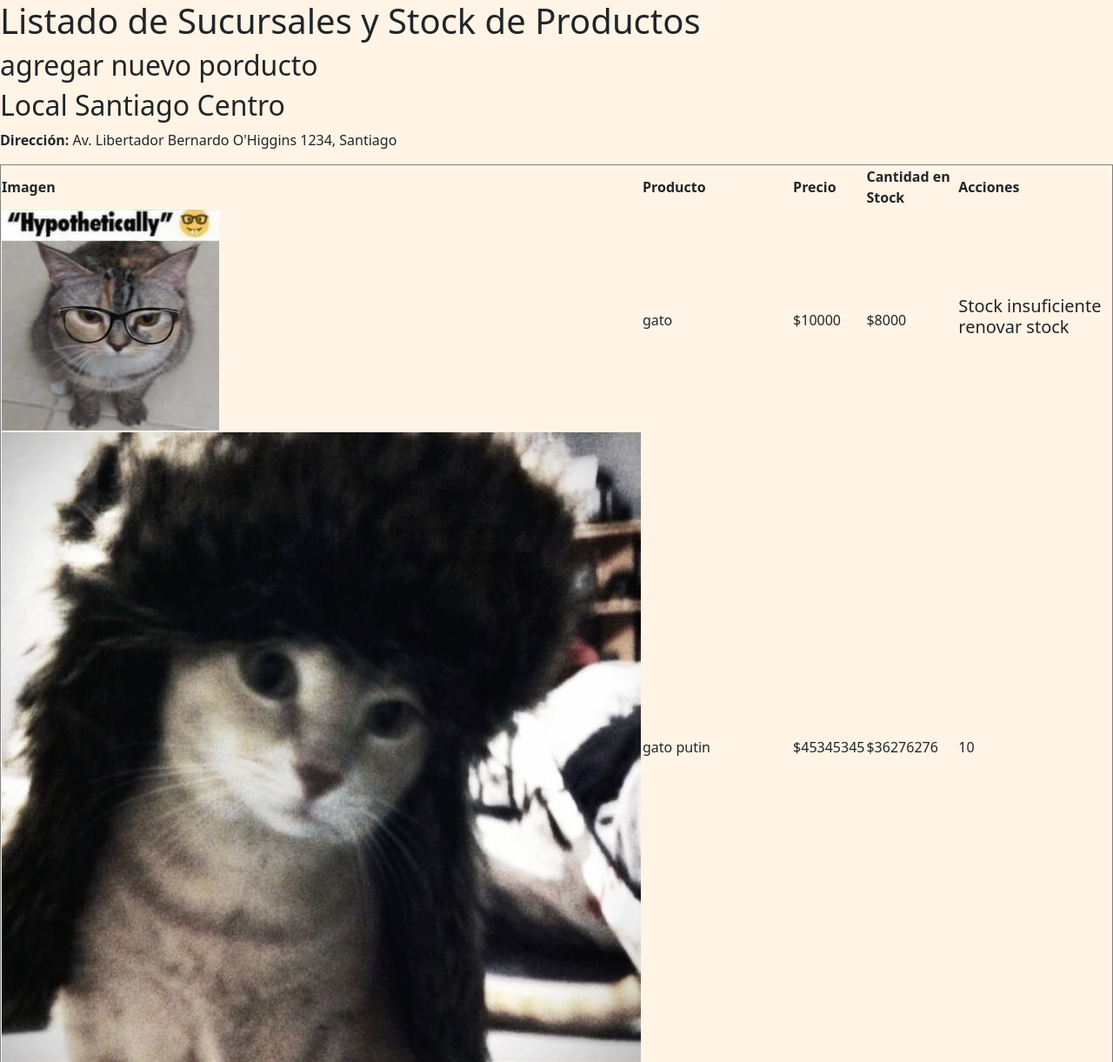
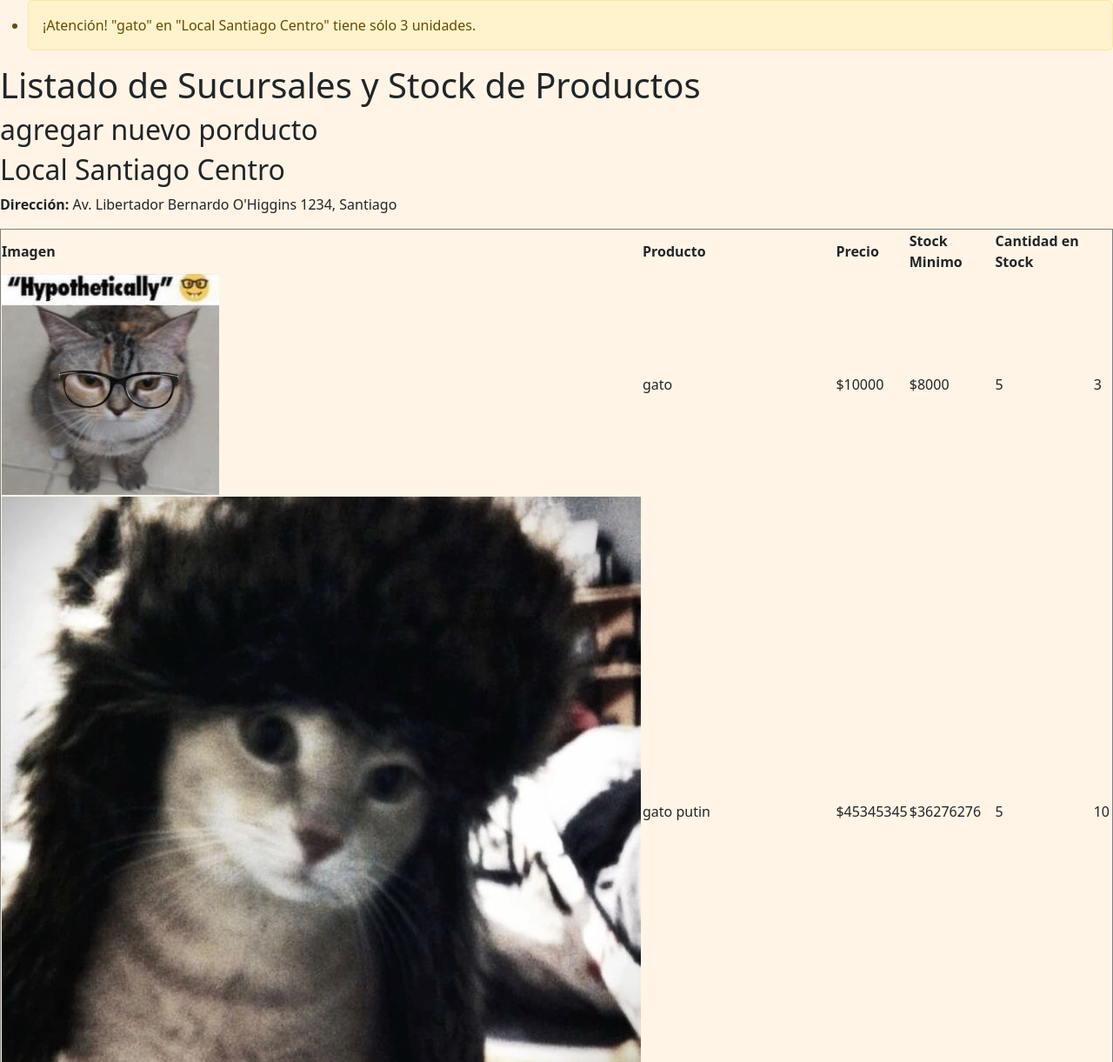
Before and after one commit to amorfitho/integraci-n-ev_2, a Django app: page /lista/ in a window 1280 px wide. Shown: the top 1221 px of the page at 87% size. Run offline with Django 5.2, Linux system fonts and the light colour scheme; data comes from the database, SQL or seed files in the repository; both versions use the stored data as it was after the commit.

Commit message:
aviso y stovko minimo
ya esta el aviso de bajo stock y la columna de stock minimo todo por esos 2 puntos

```diff
--- a/app/templates/crud/lista.html
+++ b/app/templates/crud/lista.html
@@ -3,6 +3,15 @@
 {% load humanize %}
 
 {% block contenido %}
+
+{% if messages %}
+  <ul class="messages">
+    {% for message in messages %}
+      <li class="alert alert-{{ message.tags }}">{{ message }}</li>
+    {% endfor %}
+  </ul>
+{% endif %}
+
 <h1>Listado de Sucursales y Stock de Productos</h1>
 <h2>agregar nuevo porducto</h2>
 {% for local in locales %}
@@ -15,8 +24,11 @@
                 <th>Imagen</th>
                 <th>Producto</th>
                 <th>Precio</th>
+                <th>Stock Minimo</th>
                 <th>Cantidad en Stock</th>
-                <th>Acciones</th>
+                {% if request.session.tipo_usuario == 5 %}
+                    <th>Acciones</th>
+                {% endif %}
             </tr>
         </thead>
         <tbody>
@@ -32,13 +44,8 @@
                     <td>{{ stock.producto.nombre }}</td>
                     <td>${{ stock.producto.precio_minorista }}</td>
                     <td>${{ stock.producto.precio_mayorista }}</td>
-                    <td>
-                        {% if stock.cantidad > stock.producto.stock_minimo %}
-                            {{ stock.cantidad }}
-                        {% else %}
-                            <h5>Stock insuficiente renovar stock</h5>
-                        {% endif %}
-                    </td>
+                    <td>{{ stock.producto.stock_minimo }}</td>
+                    <td>{{ stock.cantidad }}</td>
                     <td>
                         {% if request.session.tipo_usuario == 5 %}
                         <a href="{% url 'modificar' stock.id %}" class="button edit">Modificar</a>
--- a/app/views.py
+++ b/app/views.py
@@ -1,6 +1,7 @@
 import requests
 from django.shortcuts import render, redirect, get_object_or_404
 
+from django.db.models import F
 from .forms import RegistroUsuarioForm
 from django.contrib import messages
 
@@ -26,7 +27,25 @@ def lista2(request):
 def sucursales_y_stock(request):
     # Usamos prefetch_related con el related_name correcto: "stocks"
     locales = Local.objects.prefetch_related('stocks__producto').all()
-    return render(request, 'crud/lista.html', {'locales': locales})
+    # 2) Detectar stocks por debajo del mínimo
+    low_stocks = Stock.objects.filter(
+        cantidad__lt=F('producto__stock_minimo')
+    ).select_related('producto', 'local')
+
+    # 3) Generar un mensaje warning por cada stock bajo
+    for stock in low_stocks:
+        producto = stock.producto.nombre
+        local = stock.local.nombre_local
+        cantidad = stock.cantidad
+        messages.warning(
+            request,
+            f'¡Atención! "{producto}" en "{local}" tiene sólo {cantidad} unidades.'
+        )
+
+    # 4) Renderizar igual que antes (tu lista.html)
+    return render(request, 'crud/lista.html', {'locales': locales,
+        # ya no necesitas pasar low_stocks si no lo usas en el template
+    })
 
 def agregar(request):
     if request.method == 'POST':
```
Also changed, not shown: db.sqlite3.
